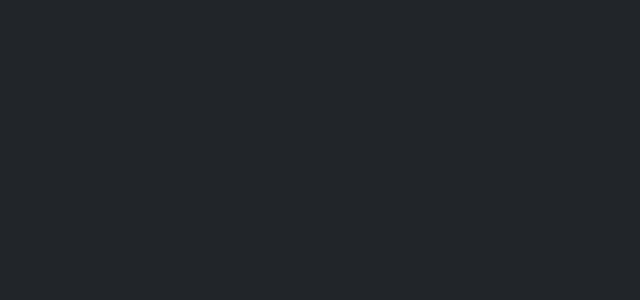
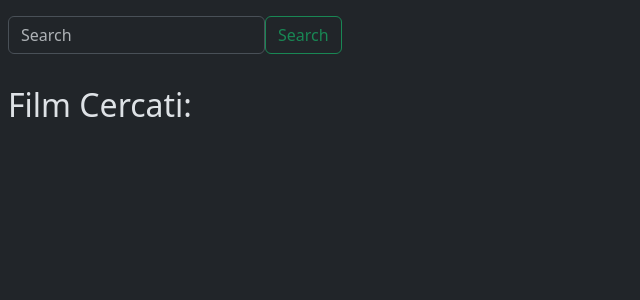
Before and after one commit to giacomofigus/vite-boolflix, a Vue app: page / in a window 1280 px wide. Shown: the top 300 px of the page, without its empty margins (0-640 px from the left). Built offline with nearby package versions, Linux system fonts and the light colour scheme.

Commit message:
feat: Call-function-API title-lang-vote-originaltitle

```diff
--- a/src/App.vue
+++ b/src/App.vue
@@ -1,21 +1,50 @@
 <script>
+
 
   import AppHeader from './components/AppHeader.vue'
   import AppMain from './components/AppMain.vue'
+  import {store} from "./store"
+  import axios from 'axios'
 
   export default{
     components:{
       AppHeader,
       AppMain
+    },
+
+    data(){
+      return{
+        store
+      }
+    },
+    methods:{
+      getFilms(){
+
+        // Se il value non è vuoto, controllando anche se ci siano degli spazi esternamente alla parola
+        if (this.store.valueFilm.trim() !== '') {
+
+            // Viene effettuato un check se all'interno del link API ci sia già presente la stringa "&query = qualsiasi cosa", e se fosse presente sostituirla con uno spazio vuoto
+            this.store.ApiUrl = this.store.ApiUrl.replace(/&query=.*/, '');
+
+            // Per poi aggiungere al link API la parola inserita all'interno del campo input
+            this.store.ApiUrl += `&query=${this.store.valueFilm}`
+        }
+
+        axios.get(store.ApiUrl).then((res) =>{
+          store.arrayFilms = res.data.results
+          console.log(store.arrayFilms);
+        })
+
+      }
     }
   }
 </script>
 
 <template>
-  <AppHeader/>
+  <AppHeader @searchFilm="getFilms()"/>
   <AppMain/>
 </template>
 
-<style lang="sass">
+<style lang="scss">
 
 </style>
--- a/src/components/AppHeader.vue
+++ b/src/components/AppHeader.vue
@@ -1,10 +1,33 @@
 <template>
-
+    <nav class="navbar navbar-light ms-2 mt-2">
+        <form class="form-inline d-flex">
+            <input
+            class="form-control mr-sm-2"
+            type="search" placeholder="Search" aria-label="Search"
+            v-model="store.valueFilm"
+            >
+            <button
+            class="btn btn-outline-success my-2 my-sm-0"
+            type="submit"
+            @click.prevent="$emit('searchFilm')"
+            >
+                Search
+            </button>
+        </form>
+    </nav>
 </template>
 
 <script>
+    import {store} from "../store"
+
     export default{
-        name: "AppHeader"
+        name: "AppHeader",
+
+        data(){
+            return{
+                store
+            }
+        }
     }
 </script>
 
--- a/src/components/AppMain.vue
+++ b/src/components/AppMain.vue
@@ -1,10 +1,21 @@
 <template>
-
+    <h2 class="mt-4 ms-2">Film Cercati:</h2>
+    <ul>
+        <li v-for="(element, index) in store.arrayFilms">
+            {{ element.original_title }}, {{ element.title }}, {{ element.original_language }}, {{ element.vote_average }}
+        </li>
+    </ul>
 </template>
 
 <script>
+    import {store} from "../store"
+
     export default{
-        name: "AppMain"
+        name: "AppMain",
+
+        data(){
+            return{store}
+        }
     }
 </script>
 
--- a/src/store.js
+++ b/src/store.js
@@ -1,6 +1,7 @@
 import { reactive } from "vue";
 
 export const store = reactive({
-    apiUrl: "https://api.themoviedb.org/3/search/movie?api_key=980a1a5c51cee9d7c58a1c9d39e12ea6",
-    searchFilm: "",
+    ApiUrl: "https://api.themoviedb.org/3/search/movie?api_key=980a1a5c51cee9d7c58a1c9d39e12ea6",
+    arrayFilms: [],
+    valueFilm: "",
 })
```
